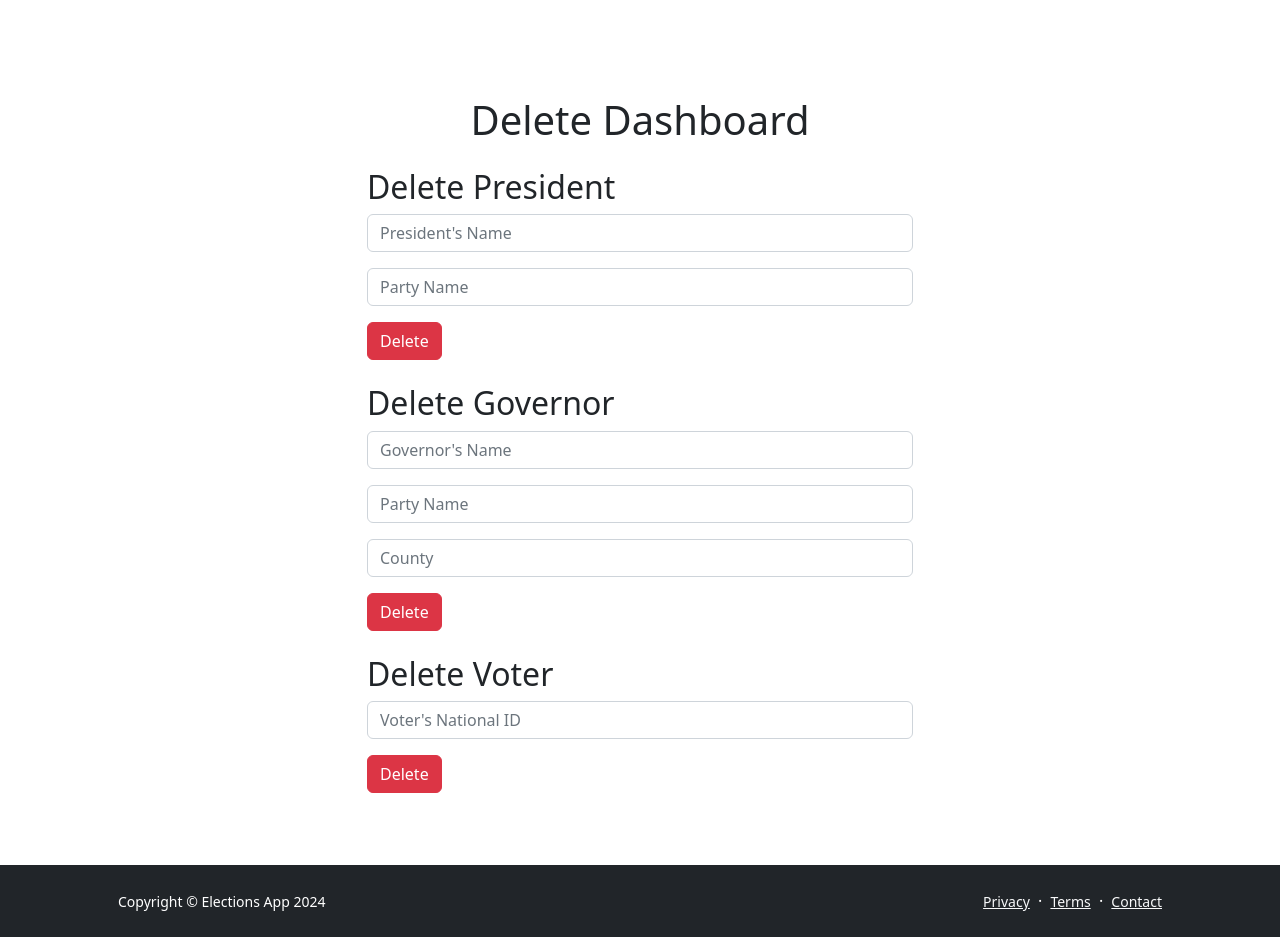
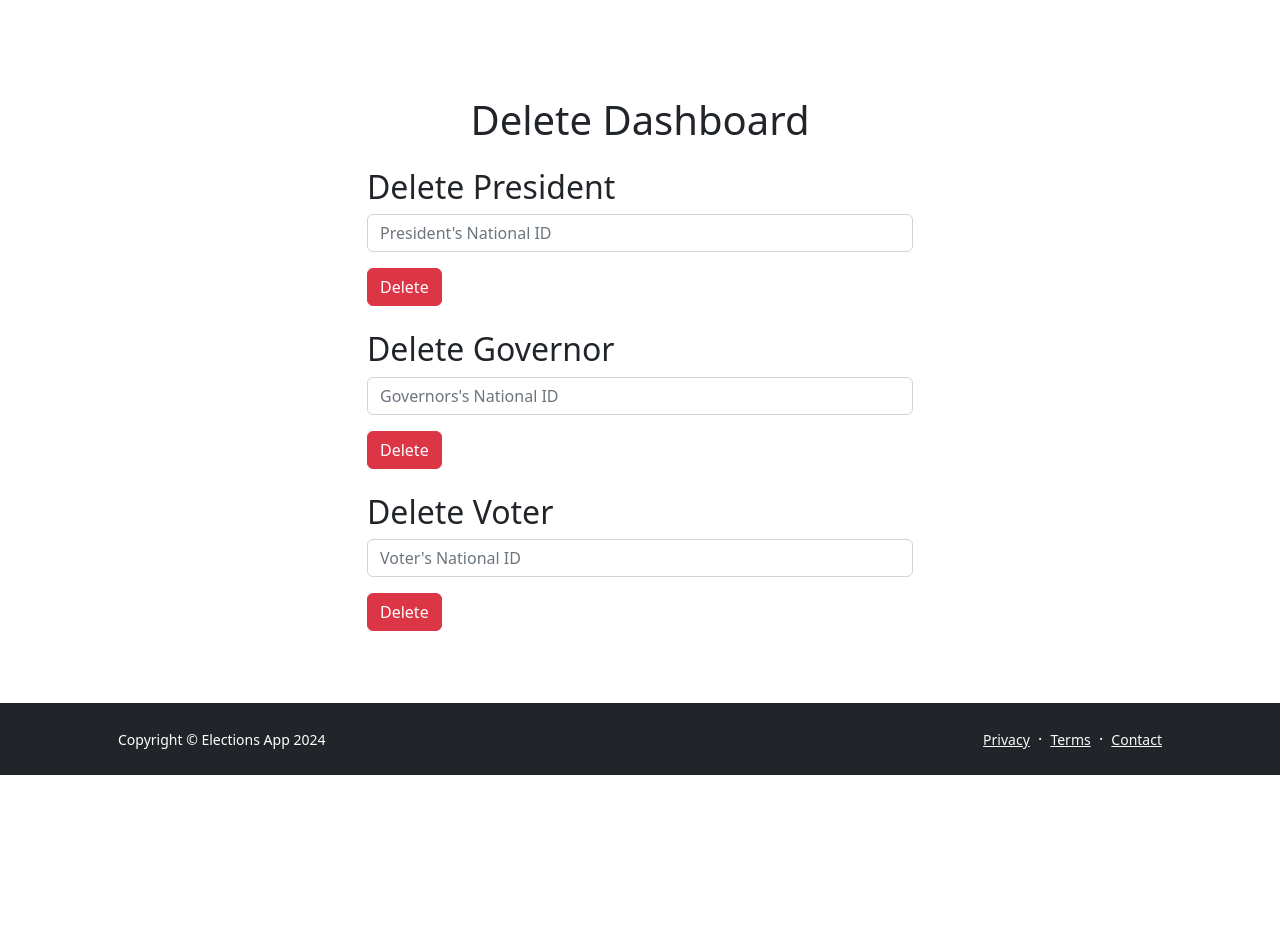
Before and after one commit to JustusOmbok/Elections-app, a Flask app: page /admin/delete in a window 1280 px wide. Shown: the part 56-993 px from the top of the page. After the commit the page ends 831 px from the top, so only its background shows below. Run offline with Flask 3, Linux system fonts and the light colour scheme; some libraries are stand-ins or nearby versions.

Commit message:
updated the deletion route

```diff
--- a/app/models.py
+++ b/app/models.py
@@ -11,12 +11,14 @@ class Admin(db.Model):
 
 class President(db.Model):
     id = db.Column(db.Integer, primary_key=True)
+    national_id = db.Column(db.String(20), unique=True, nullable=False)
     name = db.Column(db.String(100), nullable=False)
     party_name = db.Column(db.String(100), nullable=False)
     party_color = Column(String(20), nullable=False)
 
 class Governor(db.Model):
     id = db.Column(db.Integer, primary_key=True)
+    national_id = db.Column(db.String(20), unique=True, nullable=False)
     name = db.Column(db.String(100), nullable=False)
     party_name = db.Column(db.String(100), nullable=False)
     county = db.Column(db.String(50), nullable=False)
--- a/app/routes.py
+++ b/app/routes.py
@@ -132,12 +132,12 @@ def admin_logout():
 @app.route('/president/register', methods=['POST'])
 def register_president():
     data = request.form
-    existing_president = President.query.filter_by(party_name=data['party_name']).first()
+    existing_president = President.query.filter_by(national_id=data['national_id']).first()
     if existing_president:
         flash('Candidate already exists.')
         return redirect(url_for('president_register'))
     else:
-        new_president = President(name=data['name'], party_name=data['party_name'], party_color=data['party_color'])
+        new_president = President(national_id=data['national_id'], name=data['name'], party_name=data['party_name'], party_color=data['party_color'])
         db.session.add(new_president)
         db.session.commit()
         return redirect(url_for('admin_dashboard', success='true'))
@@ -145,15 +145,13 @@ def register_president():
 @app.route('/governor/register', methods=['POST'])
 def register_governor():
     data = request.form
-    party_name = data['party_name']
-    county_name = data['county_name']
 
-    existing_governor = Governor.query.filter_by(party_name=party_name, county=county_name).first()
+    existing_governor = Governor.query.filter_by(national_id=data['national_id']).first()
     if existing_governor:
         flash('Candidate already exists.', 'error')
         return redirect(url_for('governor_register'))
 
-    new_governor = Governor(name=data['name'], party_name=party_name, party_color=data['party_color'], county=county_name)
+    new_governor = Governor(national_id=data['national_id'], name=data['name'], party_name=party_name, party_color=data['party_color'], county=county_name)
     db.session.add(new_governor)
     db.session.commit()
     flash('Governor registered successfully.', 'success')
@@ -446,10 +444,8 @@ def delete_president():
 # Route for deleting a governor
 @app.route('/admin/delete_governor', methods=['POST'])
 def delete_governor():
-    name = request.form.get('name')
-    party_name = request.form.get('party_name')
-    county = request.form.get('county')
-    governor = Governor.query.filter_by(name=name, party_name=party_name, county=county).first()
+    national_id = request.form.get('national_id')
+    governor = Governor.query.filter_by(national_id=national_id).first()
     if governor:
         db.session.delete(governor)
         db.session.commit()
--- a/app/templates/admin_delete.html
+++ b/app/templates/admin_delete.html
@@ -43,10 +43,7 @@
                         <h2>Delete President</h2>
                         <form id="delete_president_form" action="{{ url_for('delete_president') }}" method="post" class="mb-4">
                             <div class="mb-3">
-                                <input type="text" class="form-control" name="name" placeholder="President's Name" required autocomplete="on">
-                            </div>
-                            <div class="mb-3">
-                                <input type="text" class="form-control" name="party_name" placeholder="Party Name" required autocomplete="on">
+                                <input type="text" class="form-control" name="national_id" placeholder="President's National ID" required autocomplete="on">
                             </div>
                             <button type="submit" class="btn btn-danger">Delete</button>
                         </form>
@@ -55,13 +52,7 @@
                         <h2>Delete Governor</h2>
                         <form id="delete_governor_form" action="{{ url_for('delete_governor') }}" method="post" class="mb-4">
                             <div class="mb-3">
-                                <input type="text" class="form-control" name="name" placeholder="Governor's Name" required autocomplete="on">
-                            </div>
-                            <div class="mb-3">
-                                <input type="text" class="form-control" name="party_name" placeholder="Party Name" required autocomplete="on">
-                            </div>
-                            <div class="mb-3">
-                                <input type="text" class="form-control" name="county" placeholder="County" required autocomplete="on">
+                                <input type="text" class="form-control" name="national_id" placeholder="Governors's National ID" required autocomplete="on">
                             </div>
                             <button type="submit" class="btn btn-danger">Delete</button>
                         </form>
@@ -97,7 +88,7 @@
         </div>
     </footer>
     <script>
-        var homePageUrl = "{{ url_for('admin_dashboard') }}";
+        var homePageUrl = "{{ url_for('admin_delete') }}";
     </script>
     <!-- Bootstrap core JS-->
     <script src="https://cdn.jsdelivr.net/npm/bootstrap@5.2.3/dist/js/bootstrap.bundle.min.js"></script>
--- a/app/templates/governor_registration.html
+++ b/app/templates/governor_registration.html
@@ -55,6 +55,11 @@
                     <div class="row gx-5 justify-content-center">
                         <div class="col-lg-8 col-xl-6">
                             <form action="/governor/register" method="POST">
+                                <!-- National ID input-->
+                                <div class="form-floating mb-3">
+                                    <input class="form-control" id="national_id" name="national_id" type="text" placeholder="Enter your national ID number..." />
+                                    <label for="national_id">National ID</label>
+                                </div>
                                 <!-- Name input-->
                                 <div class="form-floating mb-3">
                                     <input class="form-control" id="name" name="name" type="text" placeholder="Enter candidate's name..." />
--- a/app/templates/presidential_registration.html
+++ b/app/templates/presidential_registration.html
@@ -54,6 +54,11 @@
                     <div class="row gx-5 justify-content-center">
                         <div class="col-lg-8 col-xl-6">
                             <form action="/president/register" method="POST">
+                                <!-- National ID input-->
+                                <div class="form-floating mb-3">
+                                    <input class="form-control" id="national_id" name="national_id" type="text" placeholder="Enter your national ID number..." />
+                                    <label for="national_id">National ID</label>
+                                </div>
                                 <!-- Name input-->
                                 <div class="form-floating mb-3">
                                     <input class="form-control" id="name" name="name" type="text" placeholder="Enter candidate's name..." />
```
Also changed, not shown: app/templates/login.html (+12 -10 lines), instance/election.db.
